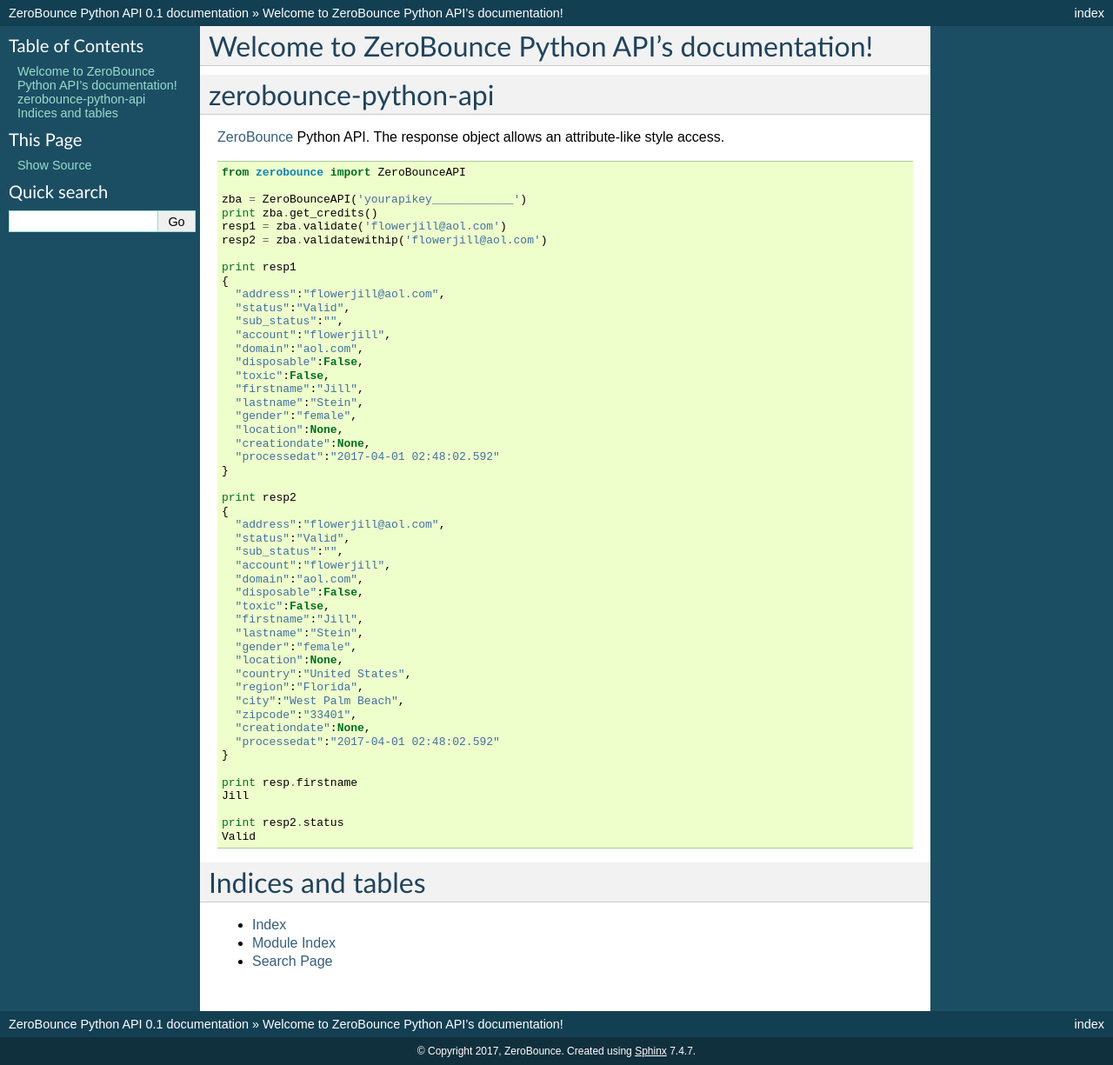
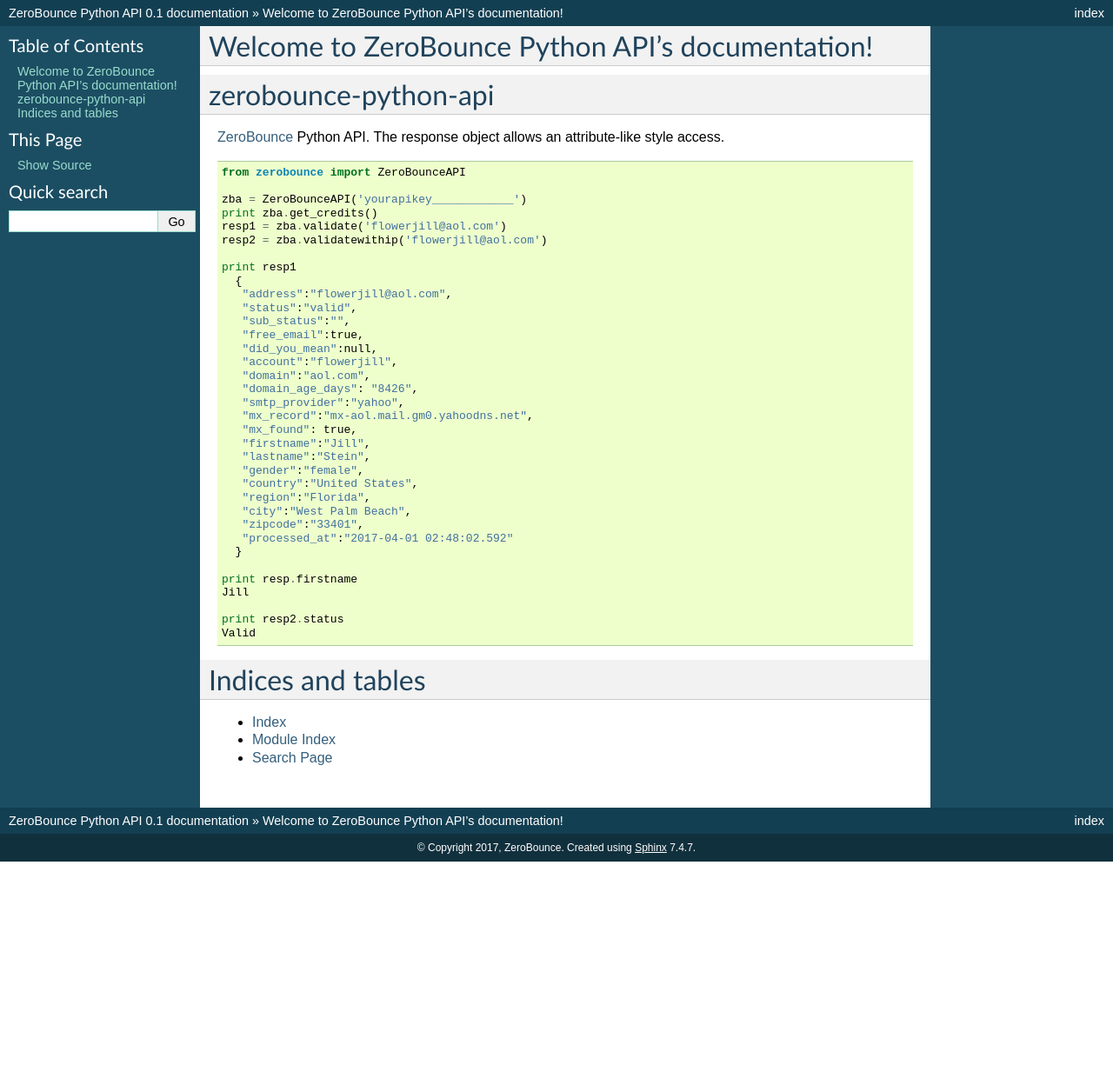
Before and after one commit to zerobounce/zerobounce-python-api-v2, a Sphinx documentation site: the page built from docs/index.rst, in a window 1280 px wide. Shown: the whole page at 87% size. Built offline with Sphinx 7.4.7, drawn with Linux system fonts in a browser that asks for light colours; after the commit the page ends 991 px from its top, so only the background shows below that.

Commit message:
Update index.rst

```diff
--- a/docs/index.rst
+++ b/docs/index.rst
@@ -23,42 +23,27 @@
     resp2 = zba.validatewithip('flowerjill@aol.com')
 
     print resp1
-    {
-      "address":"flowerjill@aol.com",
-      "status":"Valid",
-      "sub_status":"",
-      "account":"flowerjill",
-      "domain":"aol.com",
-      "disposable":False,
-      "toxic":False,
-      "firstname":"Jill",
-      "lastname":"Stein",
-      "gender":"female",
-      "location":None,
-      "creationdate":None,
-      "processedat":"2017-04-01 02:48:02.592"
-    }
-
-    print resp2
-    {
-      "address":"flowerjill@aol.com",
-      "status":"Valid",
-      "sub_status":"",
-      "account":"flowerjill",
-      "domain":"aol.com",
-      "disposable":False,
-      "toxic":False,
-      "firstname":"Jill",
-      "lastname":"Stein",
-      "gender":"female",
-      "location":None,
-      "country":"United States",
-      "region":"Florida",
-      "city":"West Palm Beach",
-      "zipcode":"33401",
-      "creationdate":None,
-      "processedat":"2017-04-01 02:48:02.592"
-    }
+      {
+       "address":"flowerjill@aol.com",
+       "status":"valid",
+       "sub_status":"",
+       "free_email":true,
+       "did_you_mean":null,
+       "account":"flowerjill",
+       "domain":"aol.com",
+       "domain_age_days": "8426",
+       "smtp_provider":"yahoo",
+       "mx_record":"mx-aol.mail.gm0.yahoodns.net",
+       "mx_found": true,
+       "firstname":"Jill",
+       "lastname":"Stein",
+       "gender":"female",
+       "country":"United States",
+       "region":"Florida",
+       "city":"West Palm Beach",
+       "zipcode":"33401",
+       "processed_at":"2017-04-01 02:48:02.592"
+      }
 
     print resp.firstname
     Jill
```
